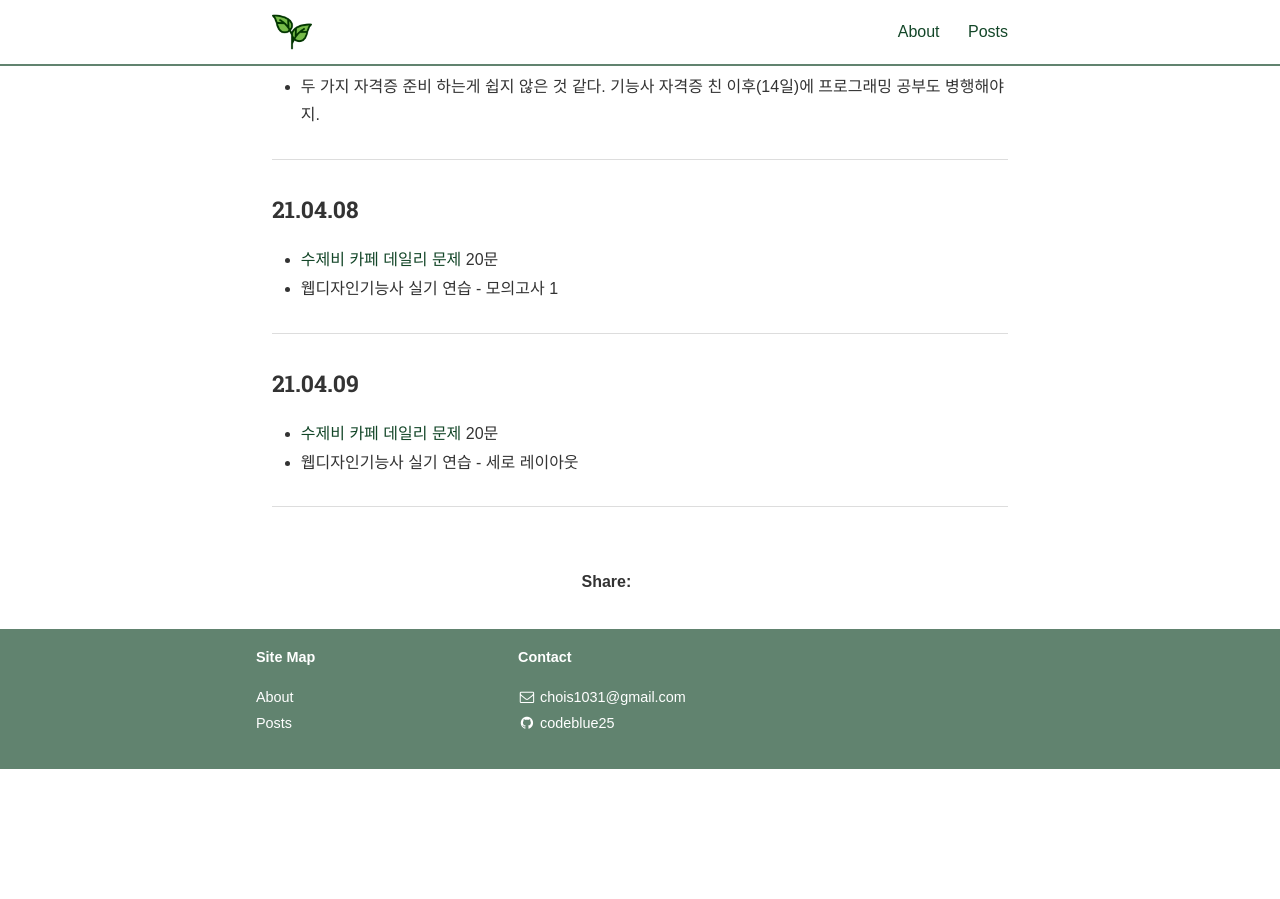
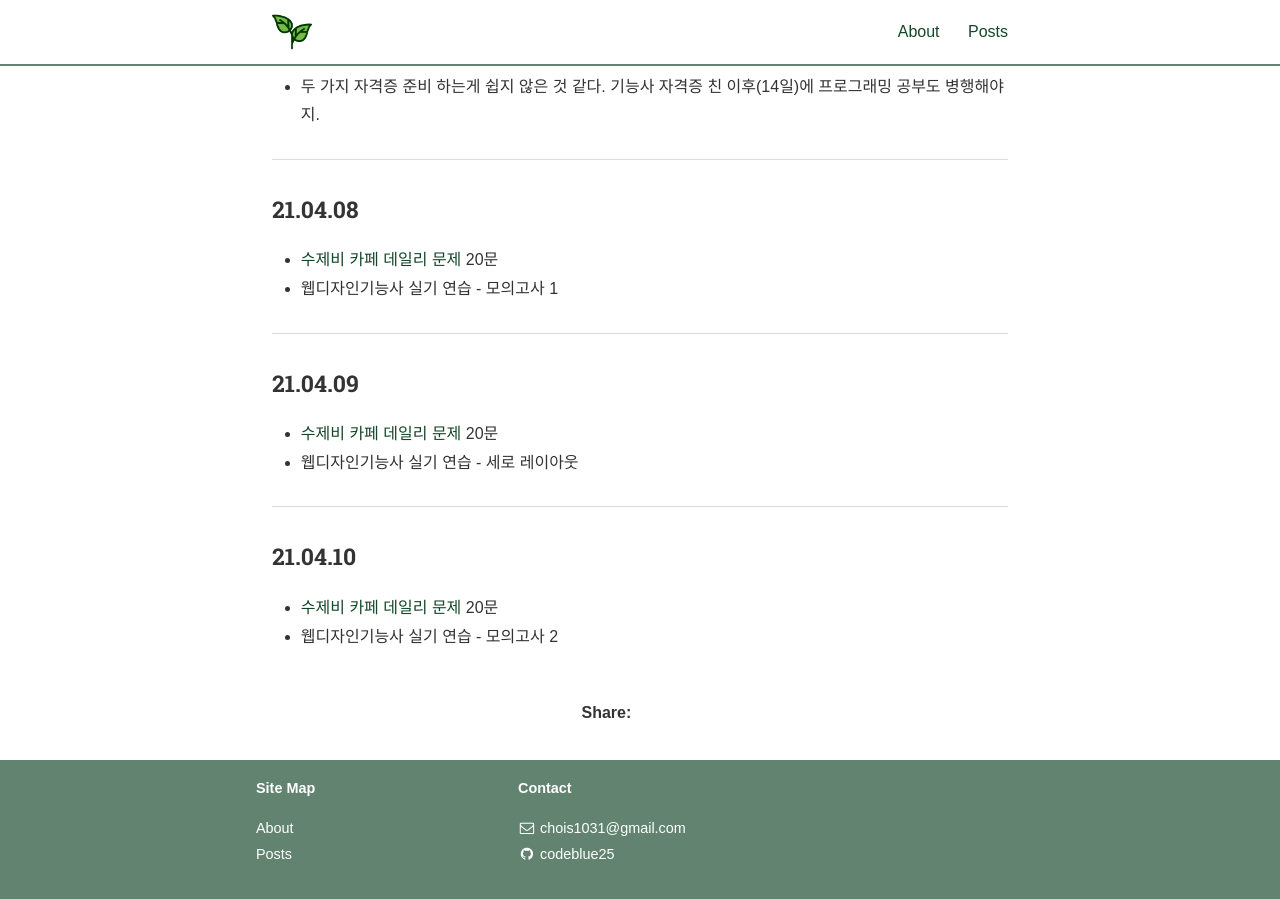
Before and after one commit to codeblue25/codeblue25.github.io, a Jekyll site: the page built from _posts/2021-04-04-0410.md, in a window 1280 px wide and 900 px high, scrolled down 1094 px. Built offline with Jekyll 4.4.1, drawn with Linux system fonts in a browser that asks for light colours; nearby versions of some CDN libraries; some web fonts are replaced; a style sheet for code colours, icons or effects is not loaded; before the commit the page ends 1863 px from its top, so only the background shows below that.

Commit message:
210410 TIL

```diff
--- a/_posts/2021-04-04-0410.md
+++ b/_posts/2021-04-04-0410.md
@@ -51,3 +51,8 @@
 * 웹디자인기능사 실기 연습 - 세로 레이아웃
 
 ---
+
+<h3>21.04.10</h3>
+
+* [수제비 카페 데일리 문제](https://cafe.naver.com/soojebi) 20문
+* 웹디자인기능사 실기 연습 - 모의고사 2
```
